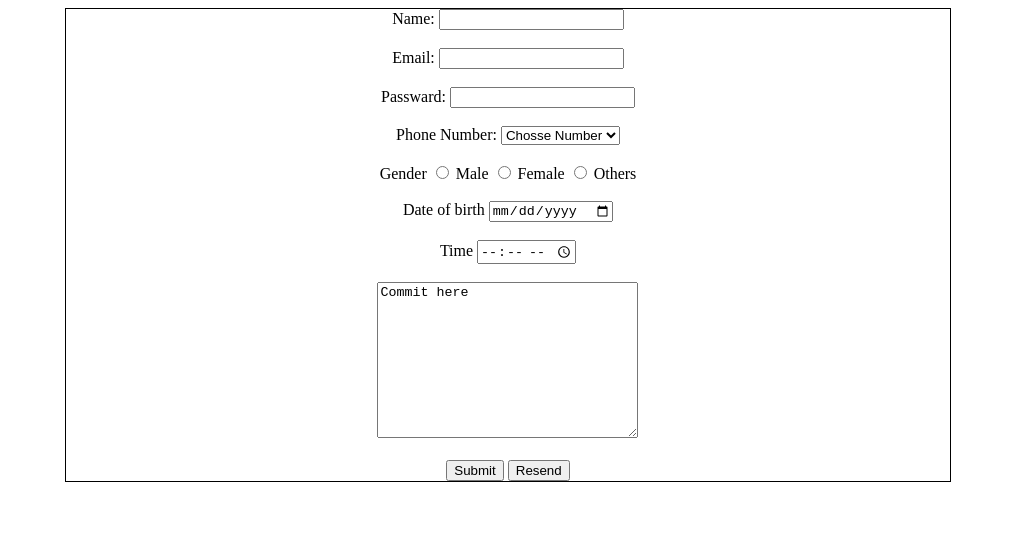
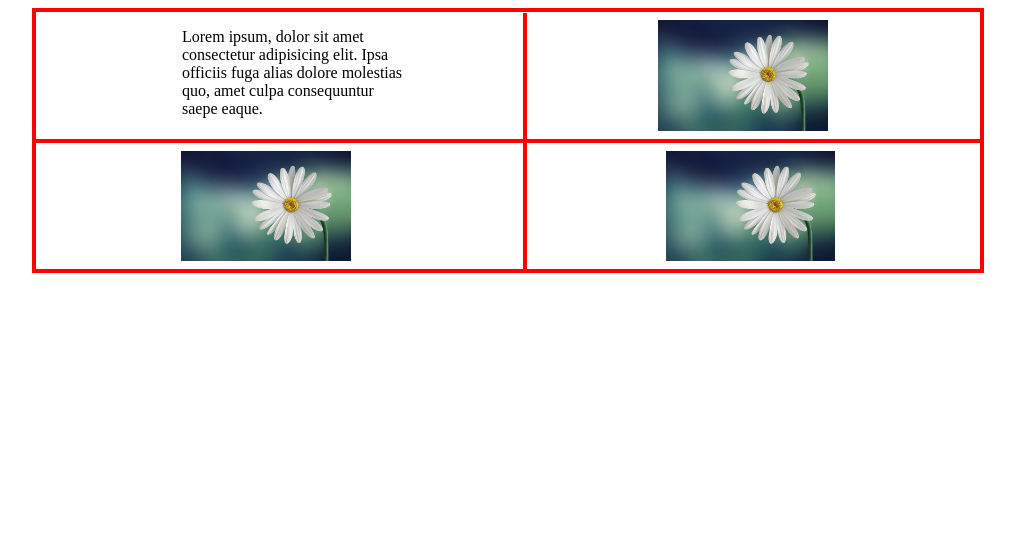
Before and after one commit to mastermindshudipta/from.html-2, a plain HTML site: page index.html in a window 1280 px wide. Shown: the whole page, without its empty margins (132-1147 px from the left). Drawn offline with Linux system fonts and the light colour scheme.

Commit message:
second commit

```diff
--- a/index.html
+++ b/index.html
@@ -4,43 +4,22 @@
     <meta charset="UTF-8">
     <meta name="viewport" content="width=device-width, initial-scale=1.0">
     <title>Document</title>
+    <link rel="stylesheet" href="./style.css">
 </head>
 <body>
-    <style>
-        .text{
-            width: 70%;
-            margin: 0 auto;
-            border: 1px solid black;
-            text-align: center;
-        }
-    </style>
-   <div class="text">
-    <label for="">Name:</label>
-    <input type="text" required> <br/> <br/>
-    <label for="">Email:</label>
-    <input type="email"> <br/> <br/>
-    <label for="">Passward:</label>
-    <input type="password"> <br/> <br/>
-    <label for="">Phone Number:</label>
-    <select name="" id="">
-        <option value="">Chosse Number</option>
-        <option value="">+880</option>
-        <option value="">+990</option>
-    </select> <br/> <br/>
-    <label for="">Gender</label>
-    <input type="radio" name="Gender">
-    <label for="">Male</label>
-    <input type="radio" name="Gender">
-    <label for="">Female</label>
-    <input type="radio" name="Gender">
-    <label for="">Others</label> <br/> <br/>
-    <label for="">Date of birth</label>
-    <input type="date"> <br/> <br/>
-    <label for="">Time</label>
-    <input type="time"> <br/> <br/>
-    <textarea name="" id="" rows="10px" cols="30px">Commit here</textarea> <br/> <br>
-    <input type="button" value="Submit">
-    <input type="button" value="Resend">
-</div>
+    <div class="all">
+        <div class="full">
+            <div class="text">
+                <p>Lorem ipsum, dolor sit amet consectetur adipisicing elit. Ipsa officiis fuga alias dolore molestias quo, amet culpa consequuntur saepe eaque.</p>
+                <img src="./image/05.jpg" alt="">
+            </div>
+            <div class="png">
+                <img src="./image/05.jpg" alt="">
+                <img src="./image/05.jpg" alt="">
+            </div>
+        </div>
+        <div class="book"></div>
+    </div>
+
 </body>
 </html>
--- /dev/null
+++ b/style.css
@@ -0,0 +1,36 @@
+.full {
+	width: 75%;
+	border: 2px solid red;
+	margin: 0 auto;
+}
+.text{
+    display: flex;
+    gap: 98px;
+    border: 2px solid red;
+}
+.text p {
+	width: 27%;
+	margin-left: 146px;
+}
+.text img {
+	width: 18%;
+	margin: 8px 152px;
+}
+.png {
+	display: flex;
+	justify-content: center;
+	gap: 375px;
+    border: 2px solid red;
+}
+.png img {
+	width: 18%;
+	margin: 8px -30px;
+}
+.book {
+	width: 0px;
+	border: 2px solid red;
+	height: 254px;
+	position: relative;
+	top: -260px;
+	left: 647px;
+}
```
Also changed, not shown: image/05.jpg (added).
